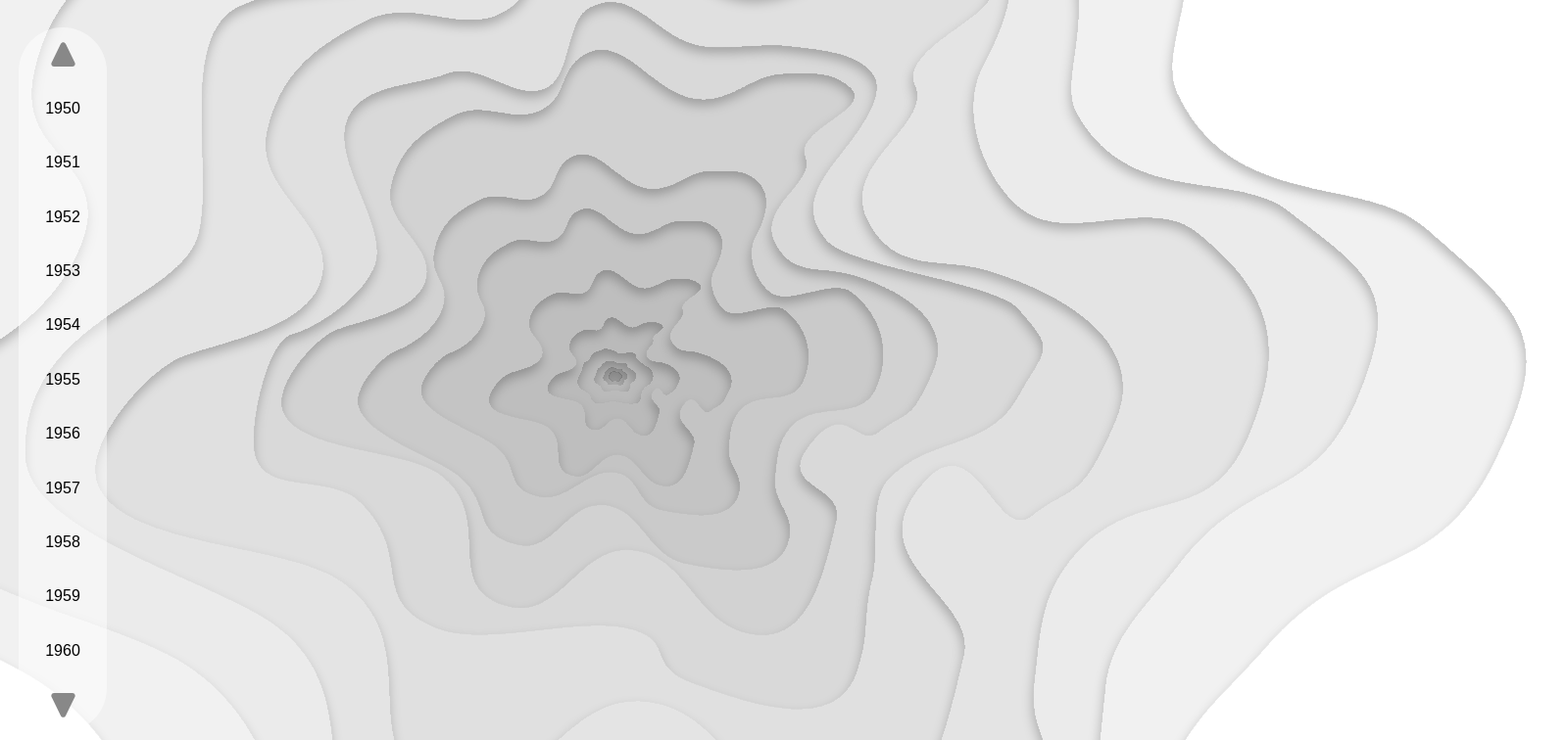
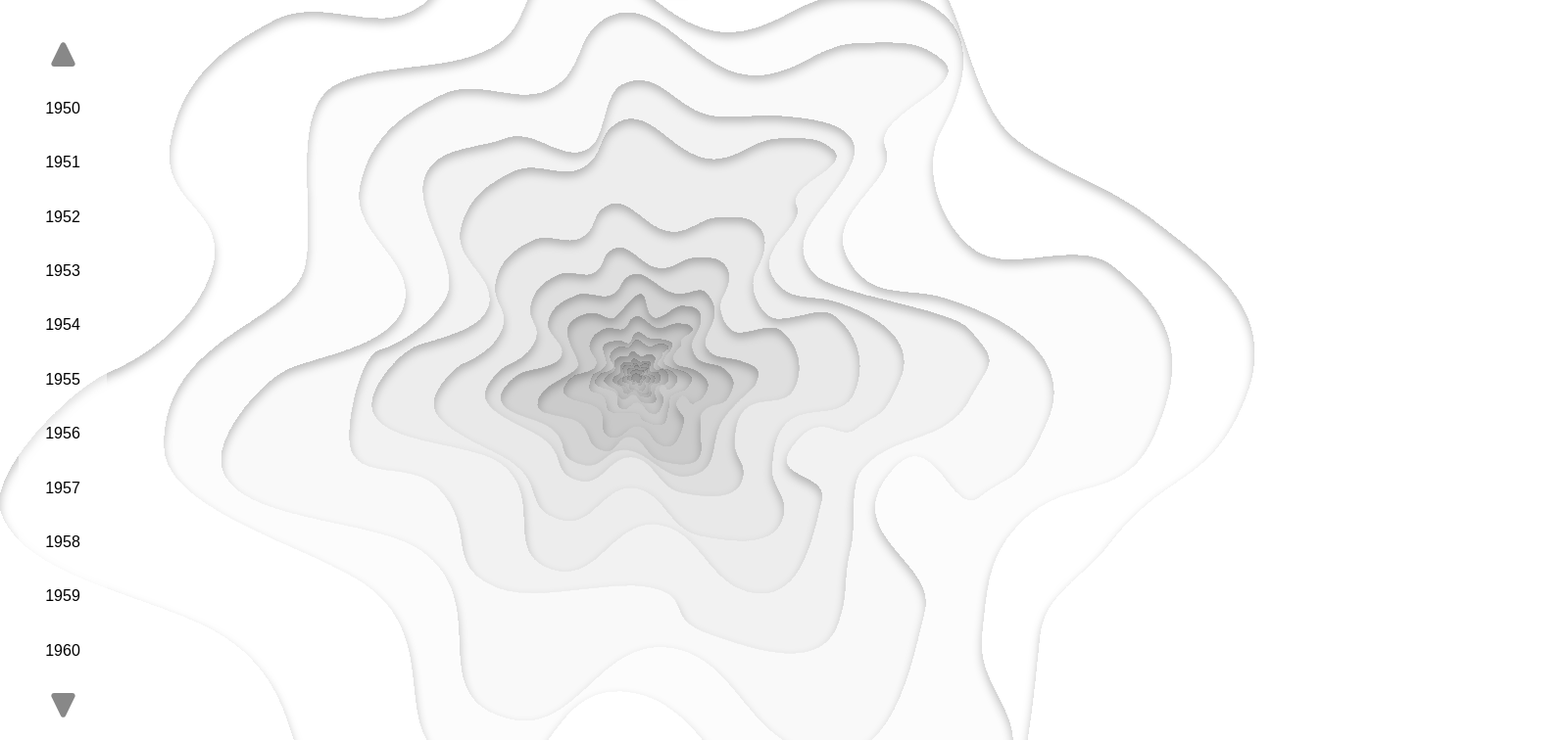
Before and after one commit to dgozen/GRPtimeline, a React (Create React App) app: page / in a window 1280 px wide. Shown: the top 756 px of the page at 98% size, 1600 px wide, since content can reach past the window. Built offline with nearby package versions, Linux system fonts and the light colour scheme.

Commit message:
changed background

```diff
--- a/src/component/Timeline/Timeline.js
+++ b/src/component/Timeline/Timeline.js
@@ -19,6 +19,7 @@ const timelineData = [
 ]
 
 const numbers = [
+	[1.1,1.1]
 	[1.5,1.5],
 	[2.0,2.0],
 	[2.5,2.5],
--- a/src/component/Timeline/Timeline.module.css
+++ b/src/component/Timeline/Timeline.module.css
@@ -7,12 +7,12 @@
 }
 
 .background {
-    background-image: url(../../assets/latestlatestbackground.svg);
+    background-image: url(../../assets/detailedbackground.svg);
 	background-size: cover;
 	background-position: center, center;
-    transition: transform 0.9s;
-    width: 100%;
-    height: 100%;
+    transition: transform 0.8s;
+    width: 100vw;
+    height: 100vh;
     position: absolute;
     top: 0;
     left: 0;
```
Also changed, not shown: src/assets/detailedbackground.svg (added).
